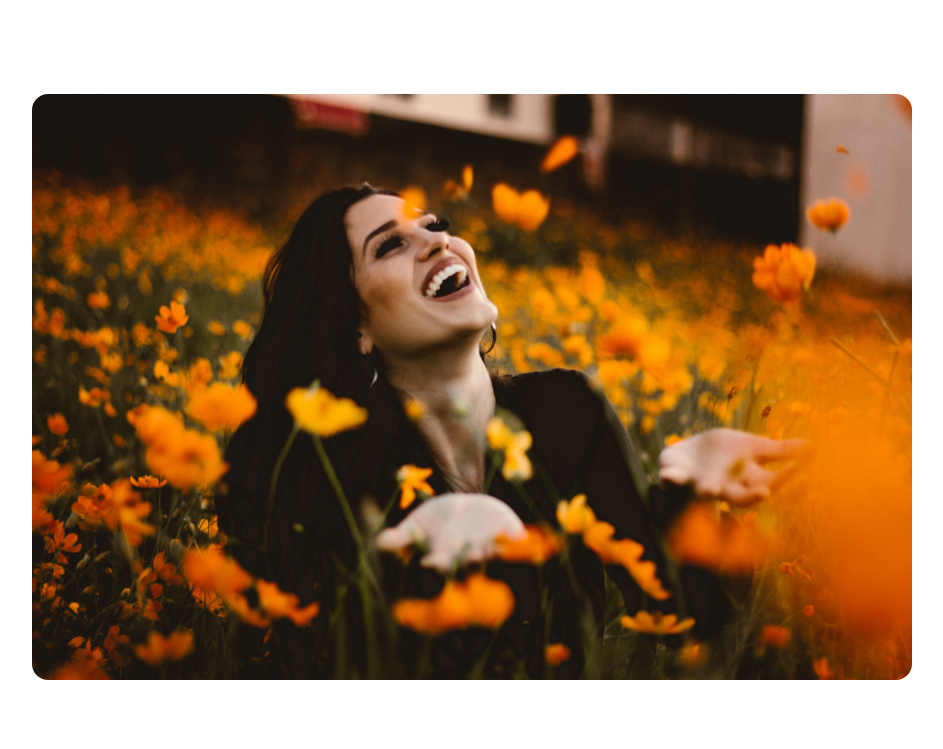
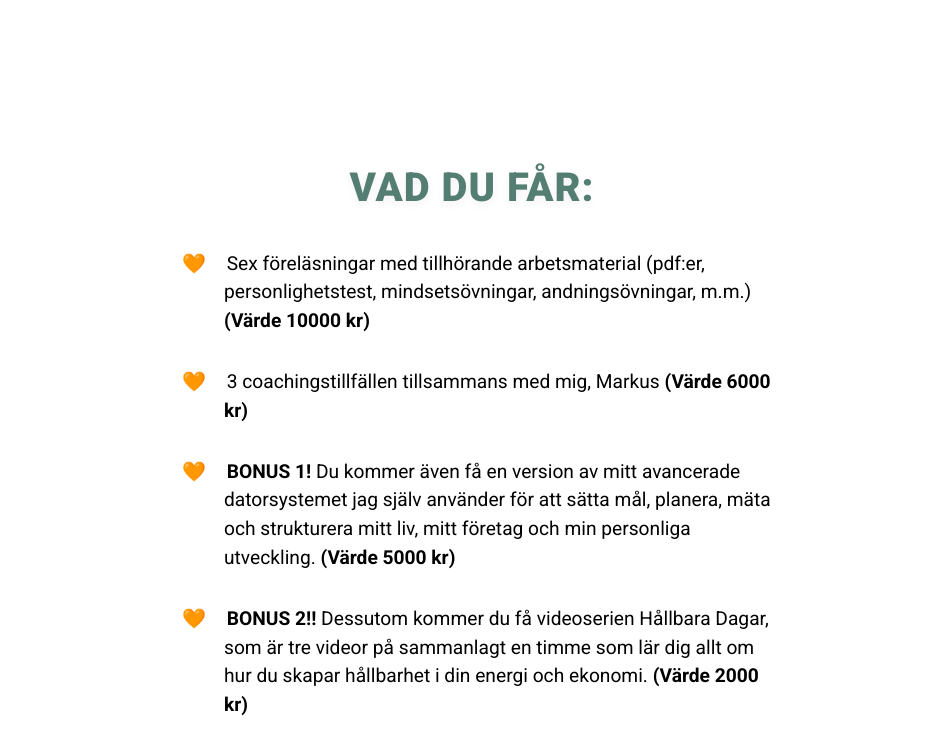
Before and after one commit to MatildaMared/dtyw-sales-page, a website: page index.html in a window 1280 px wide. Shown: the part 8755-9504 px from the top of the page, without its empty margins (168-1111 px from the left). Drawn offline with nearby package versions, Linux system fonts and the light colour scheme.

Commit message:
remove pciture

```diff
--- a/index.html
+++ b/index.html
@@ -278,13 +278,6 @@
 			</header>
 			<div class="offer__summary">
 				<div class="offer__section">
-					<img
-						src="assets/flower-girl.jpeg"
-						alt="Fotografi av en kvinna på en blomsteräng som ler mot himlen"
-						class="offer__image"
-					/>
-				</div>
-				<div class="offer__section">
 					<h1 class="heading__secondary">Vad du får:</h1>
 					<ul class="offer__list">
 						<li class="offer__item">
```
